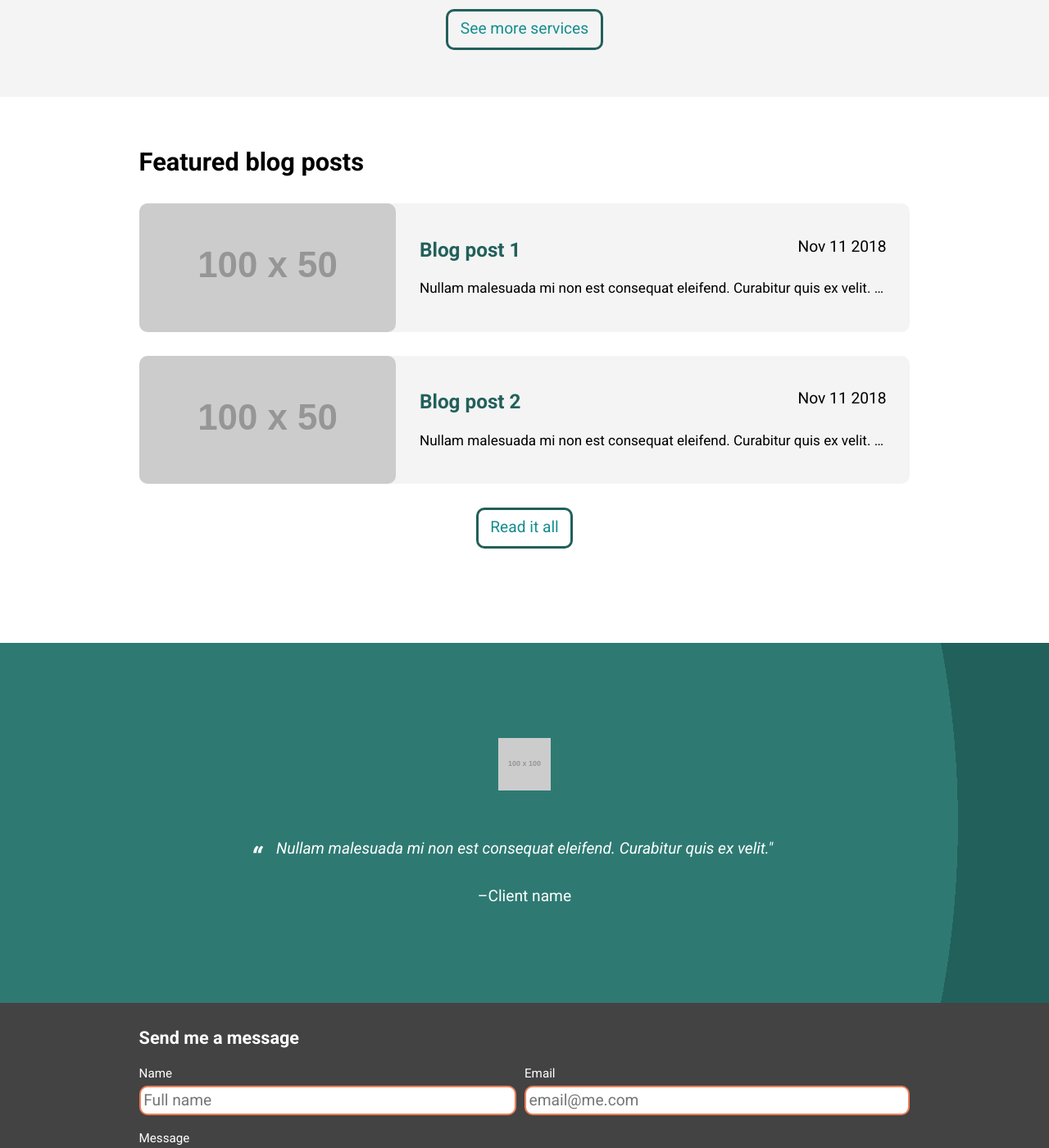
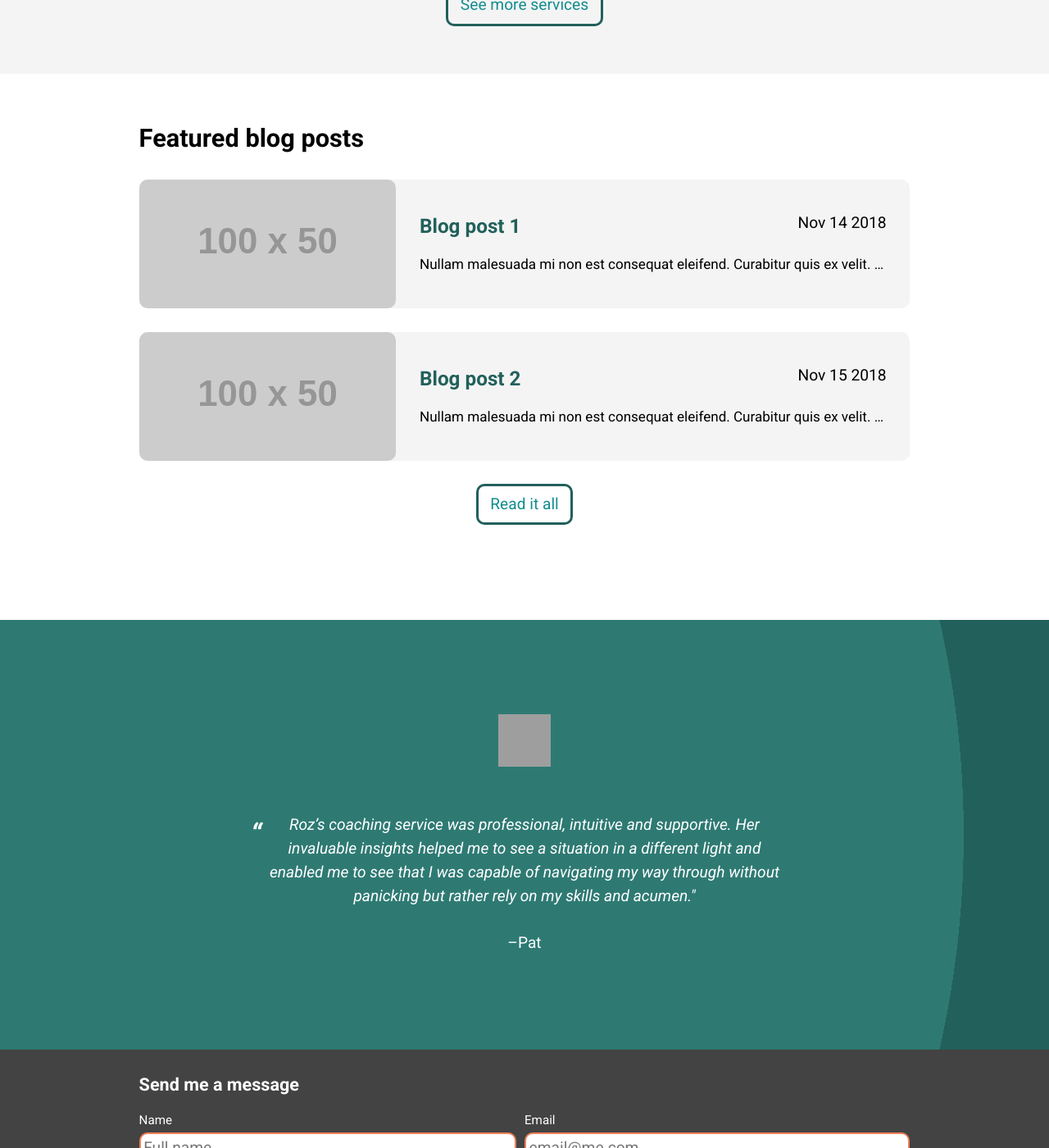
Before and after one commit to AlexSpagnuolo/rozross, a Jekyll site: the page built from index.html, in a window 1280 px wide and 1400 px high, scrolled down 1120 px. Shown: the whole window at 82% size. Built offline with Jekyll 4.4.1, drawn with Linux system fonts in a browser that asks for light colours; some of the changed text lies outside the part shown; grey boxes are pictures that could not be loaded.

Commit message:
Jekyll-ify the home page and add content

```diff
--- a/index.html
+++ b/index.html
@@ -1,17 +1,34 @@
 ---
 layout: default
-title: Roz Ross ·
-description:
+
+title: Roz Ross · Ottawa, Ontario
+description: Roz Ross Executive Coaching
+
+hook: Working together to engage your potential
+intro: Let me challenge you to create a future that inspires you.
+
+blog-1-image: https://via.placeholder.com/100x50
+blog-1-title: Blog post 1
+blog-1-date: 2018-10-14
+blog-1-date-display: Nov 14 2018
+
+blog-2-image: https://via.placeholder.com/100x50
+blog-2-title: Blog post 2
+blog-2-date: 2018-10-15
+blog-2-date-display: Nov 15 2018
+
+client-testimonial: Roz’s coaching service was professional, intuitive and supportive. Her invaluable insights helped me to see a situation in a different light and enabled me to see that I was capable of navigating my way through without panicking but rather rely on my skills and acumen.
+client-name: Pat
 ---
 
 <section class="pad-t-2 wrapper gutter push-2">
   <div class="relative push-2">
-    <h1 class="absolute hook zetta">Working together to engage your potential</h1>
+    <h1 class="absolute hook zetta">{{page.hook}}</h1>
     <img class="cover-image" src="https://via.placeholder.com/100x50" alt="Roz Ross" itemprop="image">
   </div>
 
   <div class="text-center push max-length">
-    <strong>Nullam malesuada mi non est consequat eleifend. Curabitur quis ex velit. Duis a pulvinar libero. Cras et molestie tortor.  In laoreet venenatis mi. In sed faucibus.</strong>
+    <strong>{{page.intro}}</strong>
   </div>
 
   <div class="text-center">
@@ -23,11 +40,11 @@
 
 <section class="grey-bg push-2 pad-t-2">
   <div class="grid wrapper gutter">
-    <div class="unit xs-1 s-1 m-1-2 l-1-3 text-center push-2 gutter">
-      <a href="{{site.baseurl}}/services#executive-coaching" itemprop="url">
+    <div class="unit xs-1 s-1 m-1-2 l-1-3 text-center push-2 gutter featured-service">
+      <a href="{{site.baseurl}}/executive-coaching/" itemprop="url">
         <div class="push-1-2">
           <i class="icon i-64">
-            <img class="img-flex" src="{{site.baseurl}}/images/icons/executive-coaching.svg">
+            <img class="img-flex" src="{{site.baseurl}}/images/icons/executive-coaching.svg/">
           </i>
         </div>
         <div class="push-1-2">
@@ -35,7 +52,7 @@
           <p class="push-0 milli">Nullam malesuada mi non est consequat eleifend. Curabitur quis ex velit. Duis a</p>
         </div>
         <div>
-          <a class="text-link" href="{{site.baseurl}}/services#executive-coaching" itemprop="url">
+          <a class="text-link" href="{{site.baseurl}}executive-coaching/" itemprop="url">
             <span class="icon-label">Discover</span>
             <i class="icon i-1 text-link-icon">
               <img class="img-flex" src="{{site.baseurl}}/images/icons/link-arrow.svg/" alt="">
@@ -46,11 +63,11 @@
     </div>
 
 
-    <div class="unit xs-1 s-1 m-1-2 l-1-3 text-center push-2 gutter">
-      <a href="{{site.baseurl}}/services#100-day-journey" itemprop="url">
+    <div class="unit xs-1 s-1 m-1-2 l-1-3 text-center push-2 gutter featured-service">
+      <a href="{{site.baseurl}}/100-day-journey/" itemprop="url">
         <div class="push-1-2">
           <i class="icon i-64">
-            <img class="img-flex" src="{{site.baseurl}}/images/icons/100-day-journey.svg">
+            <img class="img-flex" src="{{site.baseurl}}/images/icons/100-day-journey.svg/">
           </i>
         </div>
         <div class="push-1-2">
@@ -58,7 +75,7 @@
           <p class="push-0 milli">Nullam malesuada mi non est consequat eleifend. Curabitur quis ex velit. Duis a</p>
         </div>
         <div>
-          <a class="text-link" href="{{site.baseurl}}/services#100-day-journey" itemprop="url">
+          <a class="text-link" href="{{site.baseurl}}/100-day-journey/" itemprop="url">
             <span class="icon-label">Start</span>
             <i class="icon i-1 text-link-icon">
               <img class="img-flex" src="{{site.baseurl}}/images/icons/link-arrow.svg/" alt="">
@@ -68,11 +85,11 @@
       </a>
     </div>
 
-    <div class="unit xs-1 s-1 m-1 l-1-3 text-center push-2 gutter">
-      <a href="{{site.baseurl}}/services#motivational-speaking" itemprop="url">
+    <div class="unit xs-1 s-1 m-1 l-1-3 text-center push-2 gutter featured-service">
+      <a href="{{site.baseurl}}/motivational-speaking" itemprop="url">
         <div class="push-1-2">
           <i class="icon i-64">
-            <img class="img-flex" src="{{site.baseurl}}/images/icons/motivational-speaking.svg">
+            <img class="img-flex" src="{{site.baseurl}}/images/icons/motivational-speaking.svg/">
           </i>
         </div>
         <div class="push-1-2">
@@ -80,7 +97,7 @@
           <p class="push-0 milli">Nullam malesuada mi non est consequat eleifend. Curabitur quis ex velit. Duis a</p>
         </div>
         <div>
-          <a class="text-link" href="{{site.baseurl}}/services#motivational-speaking" itemprop="url">
+          <a class="text-link" href="{{site.baseurl}}/motivational-speaking/" itemprop="url">
             <span class="icon-label">View</span>
             <i class="icon i-1 text-link-icon">
               <img class="img-flex" src="{{site.baseurl}}/images/icons/link-arrow.svg/" alt="">
@@ -106,12 +123,12 @@
 
   <a href="{{site.baseurl}}/blog/" class="grid grid-middle push grey-bg featured-blog-card" itemprop="url">
     <div class="unit xs-1 s-2 m-1-3">
-      <img class="img-flex featured-blog-image" src="https://via.placeholder.com/100x50" alt="" itemprop="image">
+      <img class="img-flex featured-blog-image" src="{{page.blog-1-image}}" alt="" itemprop="image">
     </div>
     <div class="unit xs-1 s-1 m-2-3 gutter">
       <div class="grid pad-t pad-b-1-2 featured-blog-top">
-        <h3 class="unit xs-1-2 push-0 giga bold featured-blog-title">Blog post 1</h3>
-        <p class="unit xs-1-2 push-0 text-right"><time datetime="2018-11-14">Nov 11 2018</time></p>
+        <h3 class="unit xs-1-2 push-0 giga bold featured-blog-title">{{page.blog-1-title}}</h3>
+        <p class="unit xs-1-2 push-0 text-right"><time datetime="{{page.blog-1-date}}">{{page.blog-1-date-display}}</time></p>
       </div>
       <p class="milli push featured-blog-body">Nullam malesuada mi non est consequat eleifend. Curabitur quis ex velit. Duis a pulvinar libero. Cras et molestie tortor.  In laoreet venenatis mi. In</p>
     </div>
@@ -119,12 +136,12 @@
 
   <a href="{{site.baseurl}}/blog/" class="grid grid-middle push grey-bg featured-blog-card" itemprop="url">
     <div class="unit xs-1 s-2 m-1-3">
-      <img class="img-flex featured-blog-image" src="https://via.placeholder.com/100x50" alt="" itemprop="image">
+      <img class="img-flex featured-blog-image" src="{{page.blog-2-image}}" alt="" itemprop="image">
     </div>
     <div class="unit xs-1 s-1 m-2-3 gutter">
       <div class="grid pad-t pad-b-1-2 featured-blog-top">
-        <h3 class="unit xs-1-2 push-0 giga bold featured-blog-title">Blog post 2</h3>
-        <p class="unit xs-1-2 push-0 text-right"><time datetime="2018-11-14">Nov 11 2018</time></p>
+        <h3 class="unit xs-1-2 push-0 giga bold featured-blog-title">{{page.blog-2-title}}</h3>
+        <p class="unit xs-1-2 push-0 text-right"><time datetime="{{page.blog-2-date}}">{{page.blog-2-date-display}}</time></p>
       </div>
       <p class="milli push featured-blog-body">Nullam malesuada mi non est consequat eleifend. Curabitur quis ex velit. Duis a pulvinar libero. Cras et molestie tortor.  In laoreet venenatis mi. In</p>
     </div>
@@ -142,13 +159,13 @@
   <div class="max-length gutter pad-t-2 pad-b-2">
     <div class="push-2">
       <i class="icon i-64">
-        <img class="img-flex" src="https://via.placeholder.com/100">
+        <img class="img-flex" src="{{site.baseurl}}/images/icons/testimonials.svg/">
       </i>
     </div>
 
     <div class="max-length">
-      <p class="push italic"><span class="hang-punc exa bold">“</span>Nullam malesuada mi non est consequat eleifend. Curabitur quis ex velit."</p>
-      <p class="push-0">–Client name</p>
+      <p class="push italic"><span class="hang-punc exa bold">“</span>{{page.client-testimonial}}"</p>
+      <p class="push-0">–{{page.client-name}}</p>
     </div>
   </div>
 </section>
```
